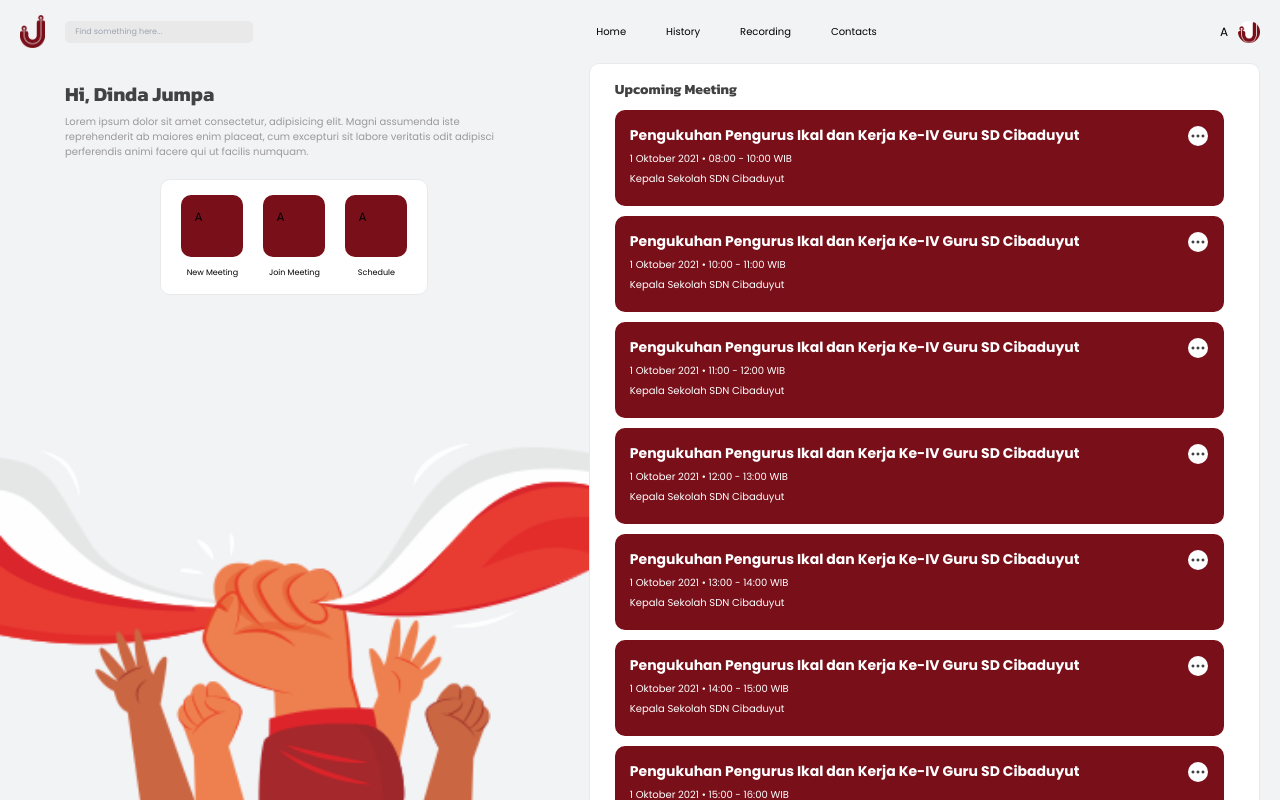
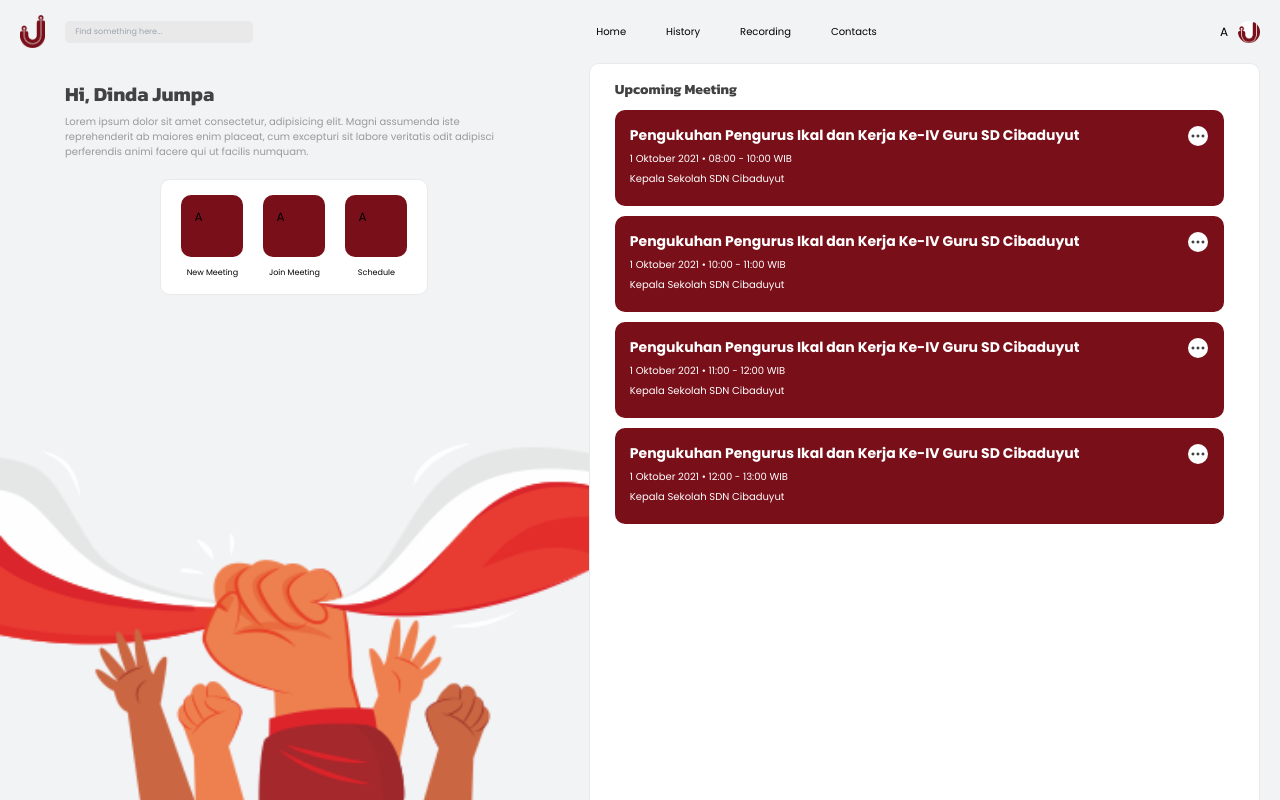
Before and after one commit to Andika25ramdani/desktop-jumpa, a Vue app: page / in a window 1280 px wide. Built offline with nearby package versions, Linux system fonts and the light colour scheme.

Commit message:
save today - 1811

```diff
--- a/src/assets/sass/_main.sass
+++ b/src/assets/sass/_main.sass
@@ -69,6 +69,16 @@ h1, .brand-text
 
 .page
 	margin: 0
+	.meet-history
+		position: fixed
+		width: calc(100vw - 40px)
+		margin: 0 20px
+		padding: 20px
+		background-color: $white
+		border: 1px solid $lighter-grey
+		border-radius: 10px 10px 0 0
+		height: calc(100vh - 62px)
+		max-height: calc(100vh - 62px)
 
 .home
 	display: flex
@@ -81,7 +91,7 @@ h1, .brand-text
 		border-radius: 10px 10px 0 0
 		min-width: 380px
 		width: calc(54% - 20px)
-		max-height: calc(100vh - 62px)
+		height: calc(100vh - 62px)
 		margin: 0 20px 0 0
 		h4
 			font-family: $kanit
--- /dev/null
+++ b/src/assets/sass/_table.sass
@@ -0,0 +1,4 @@
+tr
+	border-radius: 5px
+	padding: 11px 10px
+	border: 1px solid $lighter-grey
--- a/src/assets/sass/_variables.sass
+++ b/src/assets/sass/_variables.sass
@@ -13,3 +13,10 @@ $bg-abu-1: #F2F3F5
 @import url('https://fonts.googleapis.com/css2?family=Kanit:ital,wght@0,100;0,200;0,300;0,400;0,500;0,600;0,700;0,800;0,900;1,100;1,200;1,300;1,400;1,500;1,600;1,700;1,800;1,900&display=swap')
 $poppins: 'Poppins', sans-serif
 $kanit: 'Kanit', sans-serif
+
+.page-header
+    font-size: 24px
+    font-weight: 700
+    line-height: 36px
+    color: $dark-grey
+    margin: 0 0 20px
--- a/src/assets/sass/jumpa.sass
+++ b/src/assets/sass/jumpa.sass
@@ -1,6 +1,7 @@
 @import './_variables.sass'
 @import './_buttons.sass'
 @import './_input.sass'
+@import './_navbar.sass'
+@import './_table.sass'
 @import './_cards.sass'
-@import './_navbar.sass'
 @import './_main.sass'
--- a/src/views/Home.vue
+++ b/src/views/Home.vue
@@ -74,33 +74,33 @@ export default {
           timezone: 'WIB',
           hostName: 'Kepala Sekolah SDN Cibaduyut'
         },
-        {
-          id: 5,
-          title: 'Pengukuhan Pengurus Ikal dan Kerja Ke-IV Guru SD Cibaduyut',
-          date: '1 Oktober 2021',
-          start: '13:00',
-          end: '14:00',
-          timezone: 'WIB',
-          hostName: 'Kepala Sekolah SDN Cibaduyut'
-        },
-        {
-          id: 6,
-          title: 'Pengukuhan Pengurus Ikal dan Kerja Ke-IV Guru SD Cibaduyut',
-          date: '1 Oktober 2021',
-          start: '14:00',
-          end: '15:00',
-          timezone: 'WIB',
-          hostName: 'Kepala Sekolah SDN Cibaduyut'
-        },
-        {
-          id: 7,
-          title: 'Pengukuhan Pengurus Ikal dan Kerja Ke-IV Guru SD Cibaduyut',
-          date: '1 Oktober 2021',
-          start: '15:00',
-          end: '16:00',
-          timezone: 'WIB',
-          hostName: 'Kepala Sekolah SDN Cibaduyut'
-        },
+        // {
+        //   id: 5,
+        //   title: 'Pengukuhan Pengurus Ikal dan Kerja Ke-IV Guru SD Cibaduyut',
+        //   date: '1 Oktober 2021',
+        //   start: '13:00',
+        //   end: '14:00',
+        //   timezone: 'WIB',
+        //   hostName: 'Kepala Sekolah SDN Cibaduyut'
+        // },
+        // {
+        //   id: 6,
+        //   title: 'Pengukuhan Pengurus Ikal dan Kerja Ke-IV Guru SD Cibaduyut',
+        //   date: '1 Oktober 2021',
+        //   start: '14:00',
+        //   end: '15:00',
+        //   timezone: 'WIB',
+        //   hostName: 'Kepala Sekolah SDN Cibaduyut'
+        // },
+        // {
+        //   id: 7,
+        //   title: 'Pengukuhan Pengurus Ikal dan Kerja Ke-IV Guru SD Cibaduyut',
+        //   date: '1 Oktober 2021',
+        //   start: '15:00',
+        //   end: '16:00',
+        //   timezone: 'WIB',
+        //   hostName: 'Kepala Sekolah SDN Cibaduyut'
+        // },
       ]
     }
   }
--- a/src/views/MeetingHistory.vue
+++ b/src/views/MeetingHistory.vue
@@ -1,7 +1,32 @@
 <template>
   <div class="meet-history">
-		<h2>Meeting History</h2>
-		<table>
+		<h2 class="page-header">Meeting History</h2>
+		<v-simple-table>
+			<template v-slot:default>
+				<thead>
+					<tr>
+						<th>Date/Time</th>
+						<th>Subject</th>
+						<th>Meeting ID</th>
+						<th>Status</th>
+						<th></th>
+					</tr>
+				</thead>
+				<tbody>
+					<tr
+						v-for="item in meetingHistories"
+						:key="item.name"
+					>
+						<td>{{ item.date }} {{ item.time }}</td>
+						<td>{{ item.subject }}</td>
+						<td>{{ item.id }}</td>
+						<td>{{ item.status }}</td>
+						<td></td>
+					</tr>
+				</tbody>
+			</template>
+		</v-simple-table>
+		<!-- <table>
 			<thead>
 				<td>Date/Time</td>
 				<td>Subject</td>
@@ -18,7 +43,7 @@
 					<td><button>Actions</button></td>
 				</tr>
 			</tbody>
-		</table>
+		</table> -->
   </div>
 </template>
 
```
